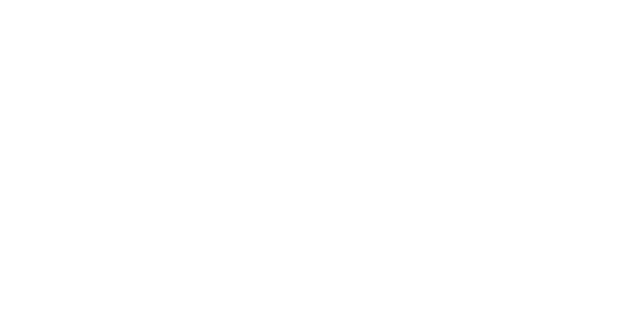
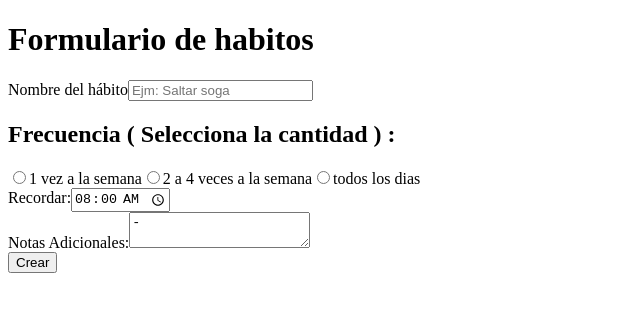
Before and after one commit to Andre-tz/Habit-Tracker, a React (Vite) app: page /habit-form in a window 1280 px wide. Shown: the top 312 px of the page, without its empty margins (0-640 px from the left). Built offline with nearby package versions, Linux system fonts and the light colour scheme.

Commit message:
Se creo un useContext para manejar globalmente los habitos

```diff
--- a/src/App.jsx
+++ b/src/App.jsx
@@ -1,3 +1,4 @@
+import { useState } from "react"
 import { NavLink } from "react-router-dom"
 
 function App() {
--- a/src/components/HabitForm.jsx
+++ b/src/components/HabitForm.jsx
@@ -1,35 +1,90 @@
-import { useState } from "react";
+import { useContext, useState } from "react";
+import { HabitContext } from "../context/HabitContext.jsx"
 
-const HabitForms = ( ) => {
+const HabitForms = (  ) => {
 
-    const [ form, setForm ] = useState( {
+    const { habits, addHabits } = useContext( HabitContext );
+
+    const [ habitData, setHabitData ] = useState( {
         name: "",
         days: "1 vez a la semana",
-        reminder: "00:00",
-        note: ""
+        reminder: "08:00",
+        note: "-",
+        status: "No completado"
     } );
 
     const handleInput = e =>{
 
-        setForm( {
-            ...form,
+        setHabitData( {
+            ...habitData,
             [ e.target.name ] : e.target.value
         })
 
     }
 
     const handleClick = e =>{
-        setForm({
-            ...form,
+        setHabitData({
+            ...habitData,
             [ e.target.name ] : e.target.nextSibling.textContent.trim()
         })
+    }
 
-        console.log ( e.target.textContent )
+    const handleSubmit = e =>{
+        e.preventDefault();
+        addHabits( habitData )
+        console.log( habitData )
     }
 
     return (
         <>
+            <h1 className="titulo">Formulario de habitos</h1>
 
+            <form>
+
+                <div className="field">
+                    <label>
+                        Nombre del hábito
+                        <input onChange={ handleInput } type="text" name="name"  placeholder="Ejm: Saltar soga"/>
+                    </label>
+                </div>
+
+                <div className="field">
+                    <h2>Frecuencia ( Selecciona la cantidad ) :</h2>
+                    <label>
+                        <input onChange={ handleClick } type="radio" name="days" />
+                        1 vez a la semana
+                    </label>
+
+                    <label>
+                        <input onChange={ handleClick } type="radio" name="days" />
+                        2 a 4 veces a la semana
+                    </label>
+
+                    <label>
+                        <input onChange={ handleClick } type="radio" name="days" />
+                        todos los dias
+                    </label>
+                </div>
+
+                <div className="field">
+                    <label>
+                        Recordar:
+                        <input onChange={ handleInput } type="time" name="reminder" value={ habitData.reminder} />
+                    </label>
+                </div>
+
+                <div className="field">
+                    <label>
+                        Notas Adicionales:
+                        <textarea onChange={ handleInput } name="note" value={ habitData.note} ></textarea>
+                    </label>
+                </div>
+
+                <div className="field">
+                    <input onClick={ handleSubmit } type="submit" value="Crear" />
+                </div>
+
+            </form>
 
         </>
 
--- a/src/components/HabitItem.jsx
+++ b/src/components/HabitItem.jsx
@@ -0,0 +1,13 @@
+const HabitItem = ( {nombre, frecuencia, estado, nota } ) => {
+
+    return (
+        <div className="habit-container">
+            <h1>{ nombre }</h1>
+            <h2>Frecuencia: { frecuencia }</h2>
+            <p>Estado: { estado }</p>
+            <p>Nota: { nota }</p>
+        </div>
+    )
+}
+
+export default  HabitItem;
--- a/src/components/HabitList.jsx
+++ b/src/components/HabitList.jsx
@@ -1,7 +1,19 @@
+import HabitItem from './HabitItem.jsx';
+
 const HabitList = ( ) => {
 
+
     return (
-        <h1>Mi lista de habitos</h1>
+        <>
+            <h1>Mi lista de habitos</h1>
+
+            <HabitItem
+            nombre= "Correr"
+            frecuencia = " lunes, martes, miercoes"
+            estado= "No completado"
+            notas= "-" />
+        </>
+
     )
 }
 
--- /dev/null
+++ b/src/context/HabitContext.jsx
@@ -0,0 +1,20 @@
+import { createContext, useState } from "react";
+
+const HabitContext = createContext( );
+
+const HabitContextProvider = ( {children } ) => {
+
+    const [ habits, setHabits ] = useState( [] );
+
+    const addHabits = habit => {
+        setHabits( [ ...habits, habit ] )
+    }
+
+    return (
+        <HabitContext.Provider value={ { habits, addHabits } }>
+            { children }
+        </HabitContext.Provider>
+    )
+}
+
+export  { HabitContext, HabitContextProvider };
--- a/src/main.jsx
+++ b/src/main.jsx
@@ -3,9 +3,11 @@
 import { BrowserRouter, Route, Routes } from 'react-router-dom'
 import HabitForms from './components/HabitForm.jsx'
 import HabitList from './components/HabitList.jsx'
+import { HabitContextProvider } from './context/habitContext.jsx'
 
 createRoot(document.getElementById('root')).render(
 
+	<HabitContextProvider>
 		<BrowserRouter>
 			<Routes>
 				<Route index element = { <App /> } />
@@ -13,5 +15,8 @@
 				<Route path='/habit-form' element = { <HabitForms /> } />
 			</Routes>
 		</BrowserRouter>
+	</HabitContextProvider>
+
+
 
 )
```
Also changed, not shown: 1 other file (tests, documents, lock files or other folders). Lines whose indentation alone changed are shown as unchanged.
